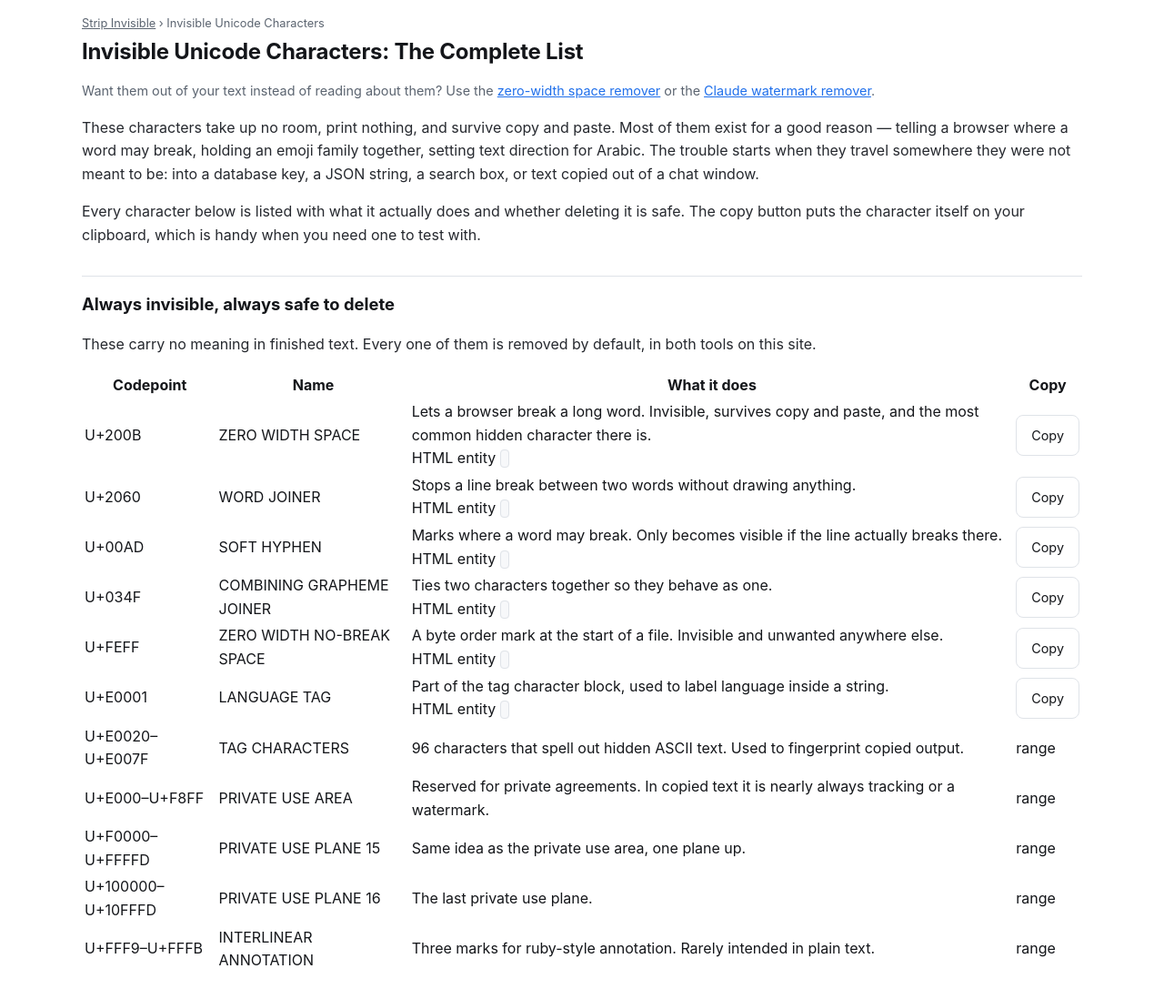
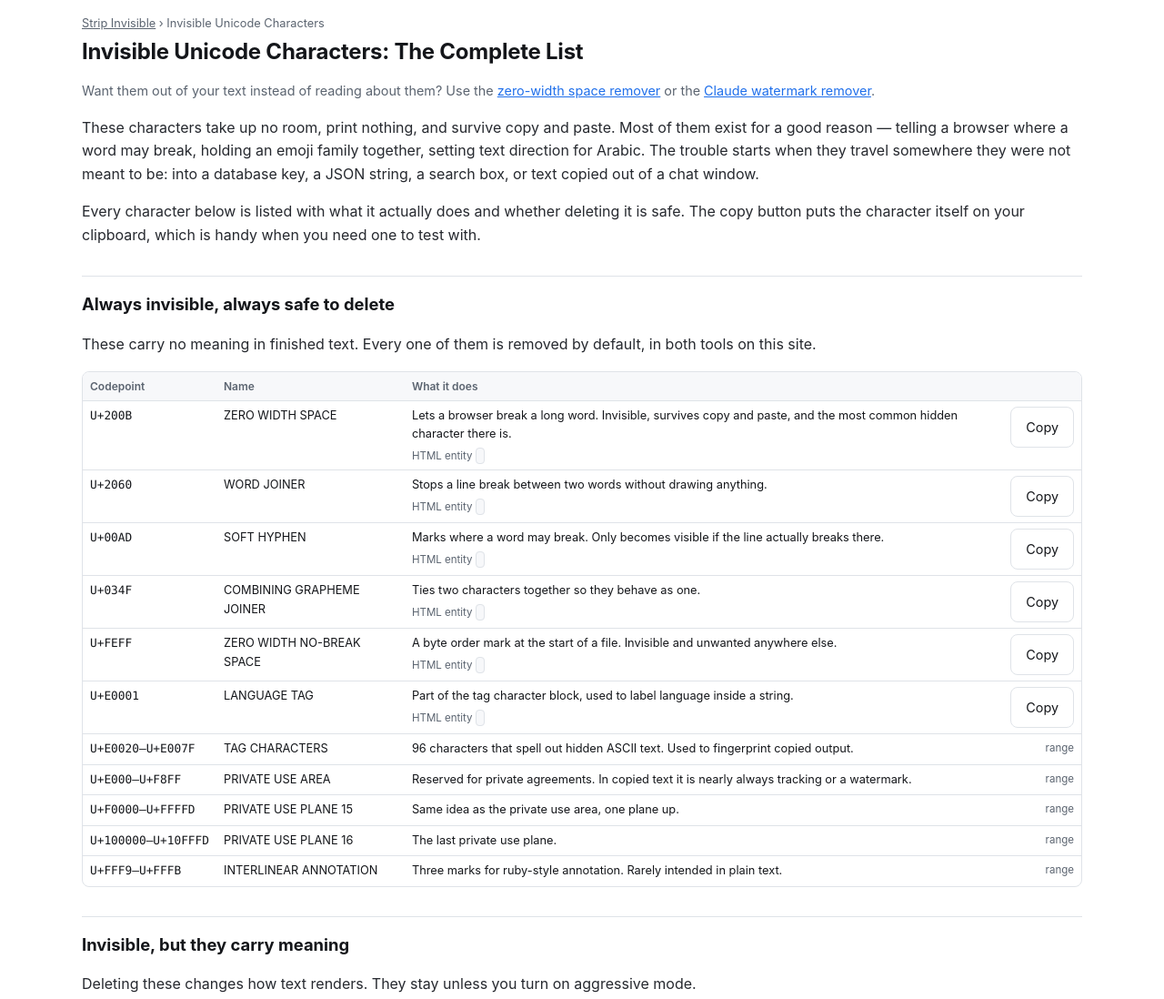
Before and after one commit to f6946672/stripinvisible, a website: page invisible-characters.html in a window 1280 px wide. Shown: the top 1098 px of the page at 91% size. Drawn offline with Linux system fonts and the light colour scheme.

Commit message:
site: styles.css

```diff
--- a/styles.css
+++ b/styles.css
@@ -327,3 +327,78 @@ li { margin: 4px 0; }
 }
 
 .crumbs a { color: var(--muted); }
+
+/* ---------- reference tables ---------- */
+
+.scroll {
+  overflow-x: auto;
+  -webkit-overflow-scrolling: touch;
+  border: 1px solid var(--line);
+  border-radius: 8px;
+  background: #fff;
+  margin: 0 0 12px;
+}
+
+table {
+  border-collapse: collapse;
+  width: 100%;
+  font-size: 0.8rem;
+}
+
+th, td {
+  text-align: left;
+  padding: 6px 8px;
+  border-bottom: 1px solid var(--line);
+  white-space: normal;
+  vertical-align: top;
+}
+
+th {
+  background: var(--panel);
+  color: var(--muted);
+  font-size: 0.75rem;
+  font-weight: 600;
+  white-space: nowrap;
+}
+
+td:last-child { text-align: right; }
+tr:last-child td { border-bottom: none; }
+
+td.cp {
+  font-family: ui-monospace, SFMono-Regular, Menlo, Consolas, monospace;
+  white-space: nowrap;
+}
+
+td.name { min-width: 140px; }
+
+.ent {
+  color: var(--muted);
+  font-size: 0.72rem;
+  margin-top: 4px;
+}
+
+.ent code { font-size: 0.72rem; }
+
+.na {
+  color: var(--muted);
+  font-size: 0.72rem;
+  white-space: nowrap;
+}
+
+.sr {
+  position: absolute;
+  left: -9999px;
+  width: 1px;
+  height: 1px;
+  overflow: hidden;
+}
+
+.copylive {
+  background: var(--warn-bg);
+  border: 1px solid #ffd591;
+  color: var(--warn);
+  border-radius: 8px;
+  padding: 8px 12px;
+  margin: 0 0 12px;
+  font-size: 0.85rem;
+}
```
